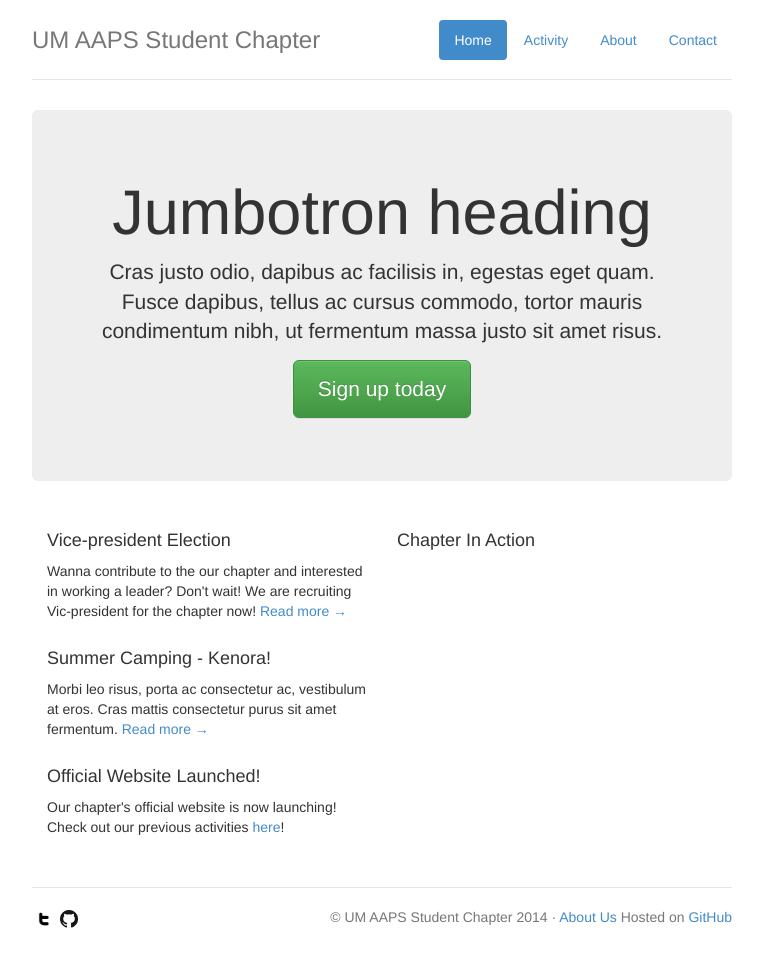
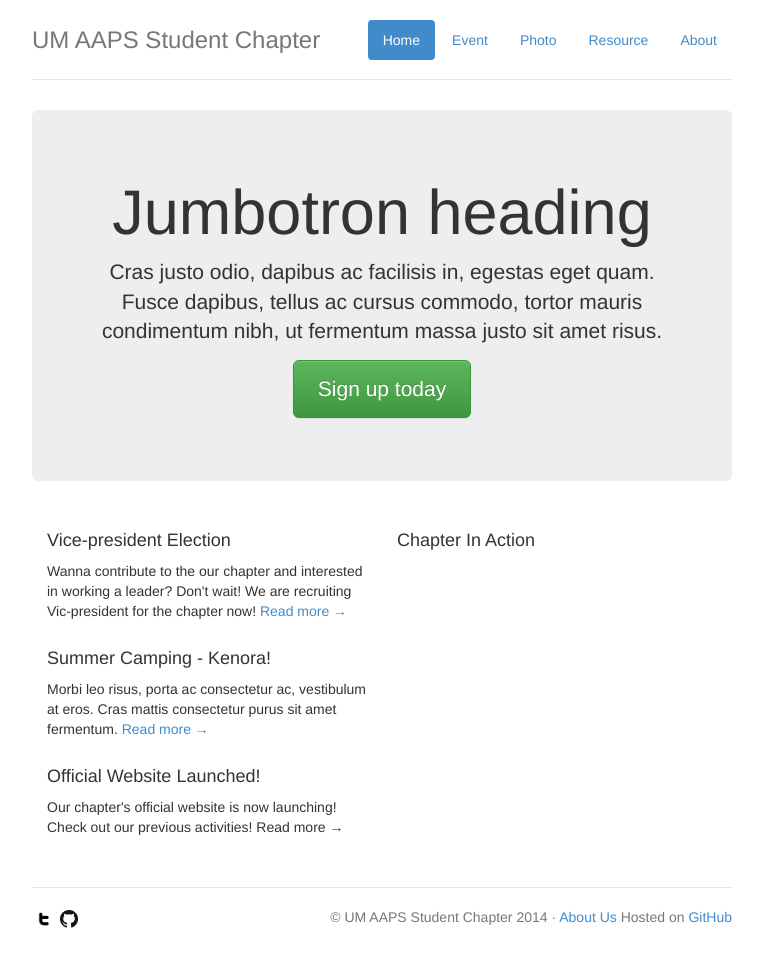
Before and after one commit to umaaps/umaaps.github.io, a Jekyll site: the page built from index.html, in a window 1280 px wide. Shown: the whole page, without its empty margins (258-1021 px from the left). Built offline with Jekyll 4.4.1, drawn with Linux system fonts in a browser that asks for light colours.

Commit message:
update header.html

```diff
--- a/_includes/header.html
+++ b/_includes/header.html
@@ -2,9 +2,10 @@
       <div class="header">
         <ul class="nav nav-pills pull-right">
           <li {% if page.url == '/' %} class="active"{% endif %}><a href="{{site.url}}">Home</a></li>
-          <li{% if page.url == '/activity/' %} class="active"{% endif %}><a href="{{site.baseurl}}/activity/">Activity</a></li>
+          <li{% if page.url == '/event/' %} class="active"{% endif %}><a href="{{site.baseurl}}/event/">Event</a></li>
+          <li{% if page.url == '/photo/' %} class="active"{% endif %}><a href="{{site.baseurl}}/photo/">Photo</a></li>
+          <li{% if page.url == '/resource/' %} class="active"{% endif %}><a href="{{site.baseurl}}/photo/">Resource</a></li>
           <li{% if page.url == '/about/' %} class="active"{% endif %}><a href="{{site.baseurl}}/about/">About</a></li>
-          <li{% if page.url == '/contact/' %} class="active"{% endif %}><a href="{{site.baseurl}}/contact/">Contact</a></li>
         </ul>
         <h3 class="text-muted">UM AAPS Student Chapter</h4>
       </div>
--- a/index.html
+++ b/index.html
@@ -18,7 +18,7 @@ layout: default
           <p>Morbi leo risus, porta ac consectetur ac, vestibulum at eros. Cras mattis consectetur purus sit amet fermentum. <a href="">Read more →</a></p>
 
           <h4>Official Website Launched!</h4>
-          <p>Our chapter's official website is now launching! Check out our previous activities <a href="">here</a>!</p>
+          <p>Our chapter's official website is now launching! Check out our previous activities! <a href=""></a>Read more →</p>
         </div>
 
         <div class="col-lg-6">
```
